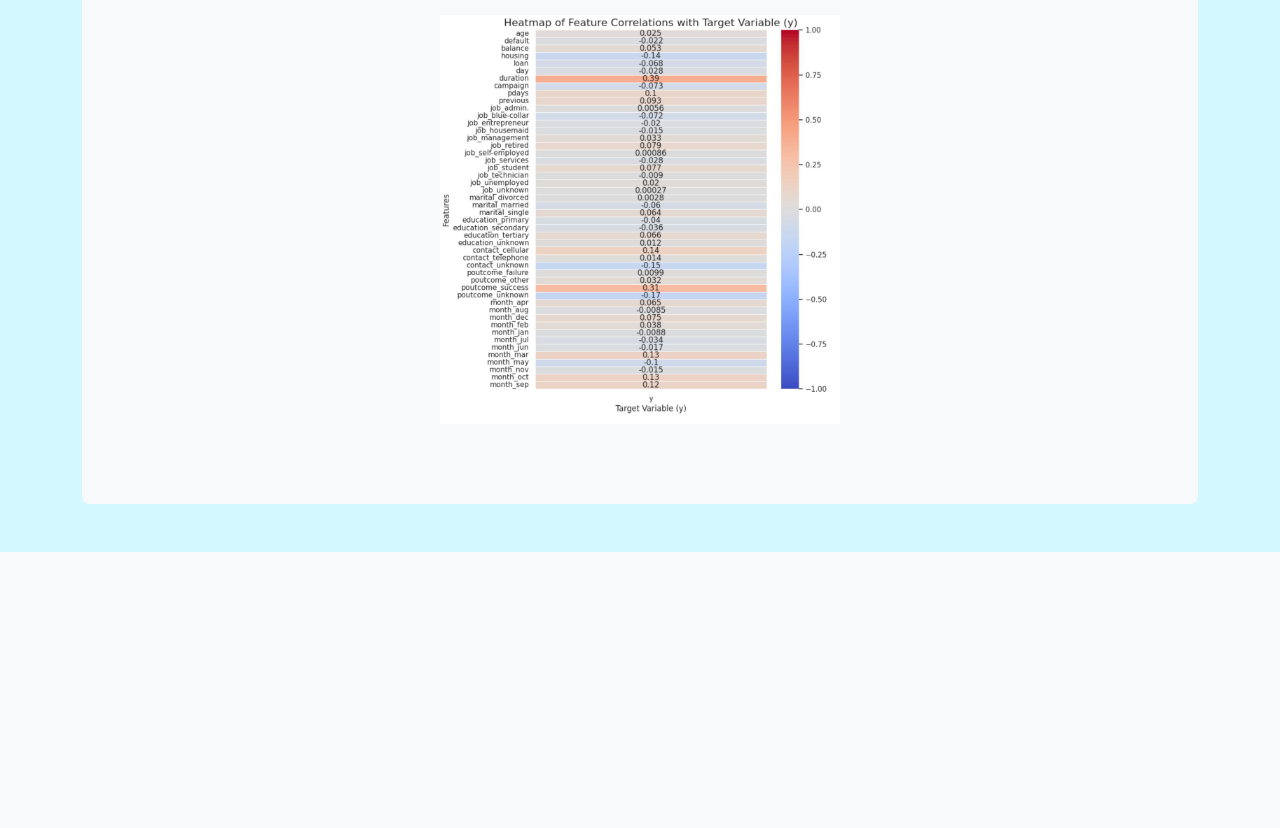
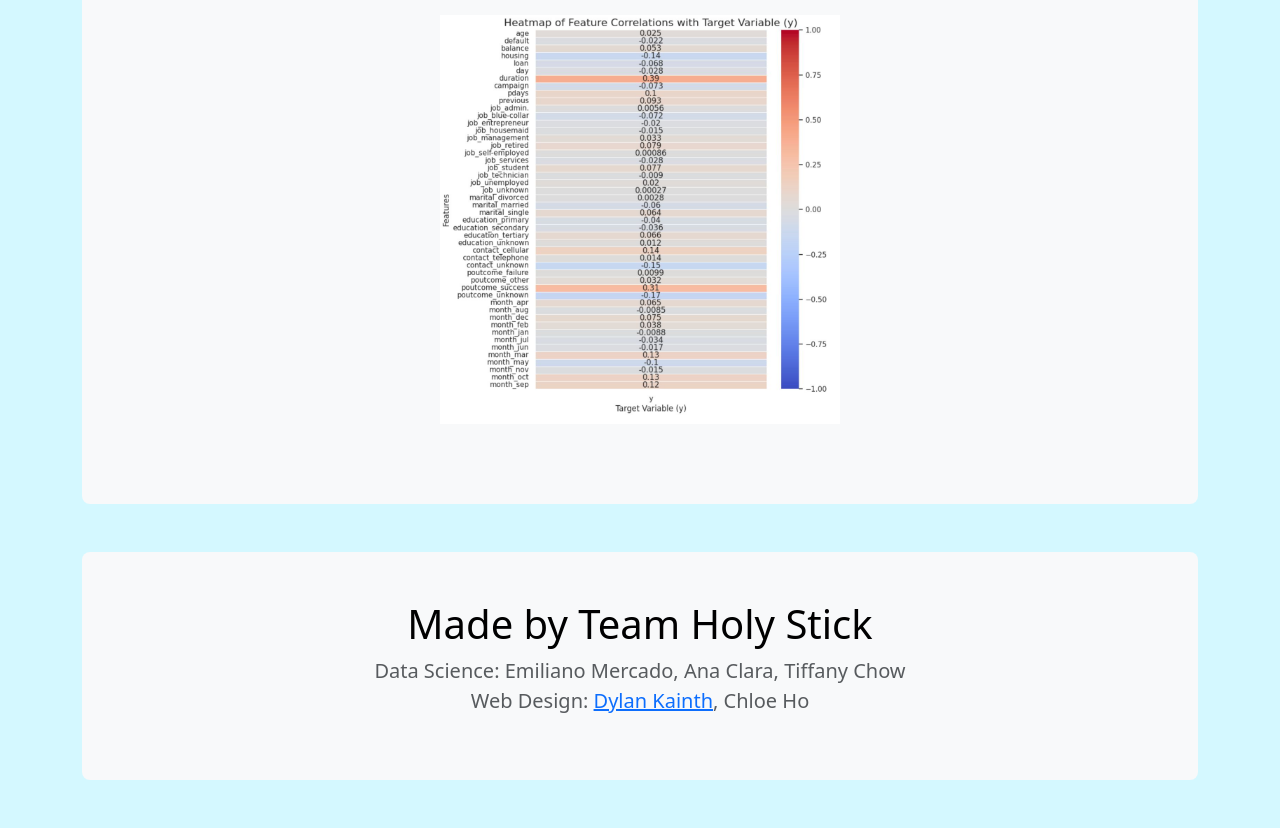
Before and after one commit to dylankainth/holystick, a Flask app: page / in a window 1280 px wide. Shown: the part 3871-4699 px from the top of the page. Before the commit the page ends 4423 px from the top, so only its background shows below. Run offline with Flask 3, Linux system fonts and the light colour scheme.

Commit message:
added credits !

```diff
--- a/templates/index.html
+++ b/templates/index.html
@@ -71,6 +71,15 @@
 
     </div>
 
+    <div class="p-5 text-center bg-body-tertiary topCard rounded-3 my-5">
+        <h1 class="text-body-emphasis">Made by Team Holy Stick</h1>
+        <p class="col-lg-8 mx-auto fs-5 text-muted">
+            Data Science: Emiliano Mercado, Ana Clara, Tiffany Chow <br>
+            Web Design: <a href="https://dylankainth.com">Dylan Kainth</a>, Chloe Ho
+        </p>
+
+    </div>
+
 
 </div>
 
```
